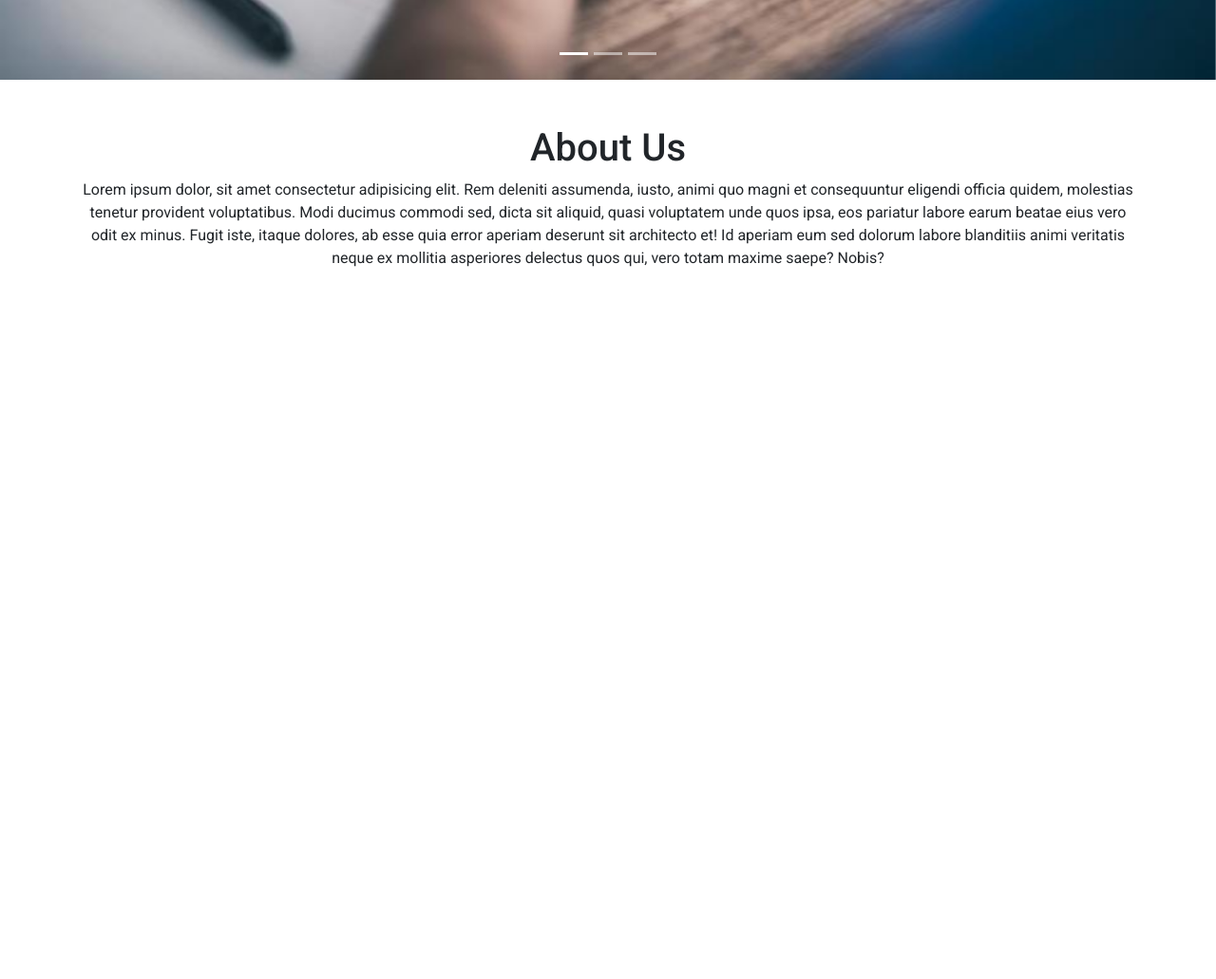
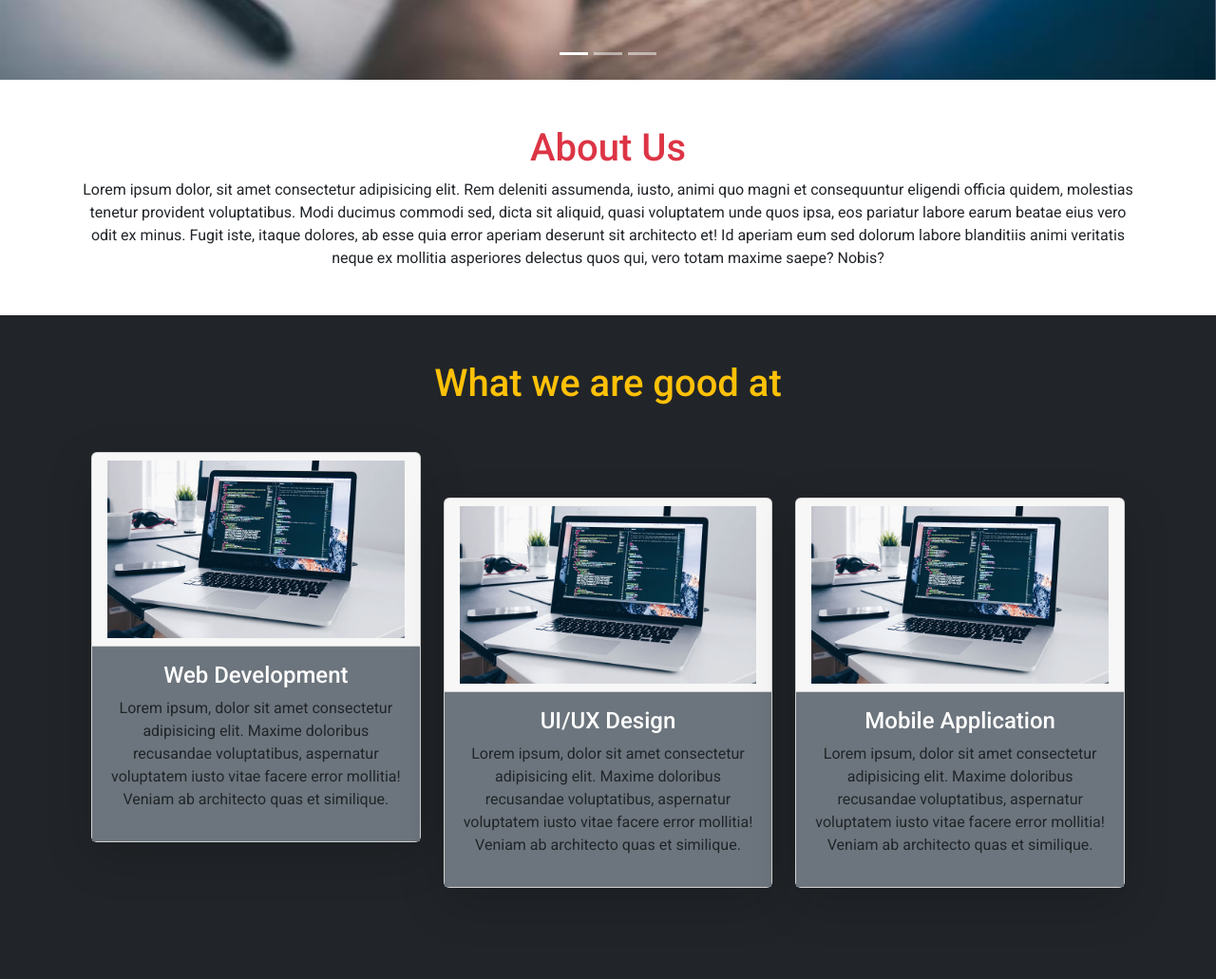
Before and after one commit to A-Tech-Services/Myportfolio, a plain HTML site: page index.html in a window 1280 px wide. Shown: the part 793-1824 px from the top of the page at 95% size. Before the commit the page ends 1093 px from the top, so only its background shows below. Drawn offline with nearby package versions, Linux system fonts and the light colour scheme.

Commit message:
my portfolio

```diff
--- a/index.html
+++ b/index.html
@@ -88,9 +88,57 @@
 
       <div class="aboutus mt-5">
           <div class="container">
-              <h1 class="text-dark text-center" id="aboutus">About Us</h1>
+              <h1 class="text-danger text-center" id="aboutus">About Us</h1>
               <p class="text-center">Lorem ipsum dolor, sit amet consectetur adipisicing elit. Rem deleniti assumenda, iusto, animi quo magni et consequuntur eligendi officia quidem, molestias tenetur provident voluptatibus. Modi ducimus commodi sed, dicta sit aliquid, quasi voluptatem unde quos ipsa, eos pariatur labore earum beatae eius vero odit ex minus. Fugit iste, itaque dolores, ab esse quia error aperiam deserunt sit architecto et! Id aperiam eum sed dolorum labore blanditiis animi veritatis neque ex mollitia asperiores delectus quos qui, vero totam maxime saepe? Nobis?</p>
           </div>
+      </div>
+
+
+      <!-- Our Services -->
+      <div class="container-fluid bg-dark p-5 mt-5">
+            <h1 class="text-warning text-center" id="aboutus">What we are good at</h1>
+            <div class="m-5 grid">
+                <div class="row">
+                    <div class="col-lg-4">
+                        <div class="card shadow-lg">
+                            <div class="card-header">
+                                <img src="/images/head3.jpg" alt="" class="img-fluid">
+                            </div>
+
+                            <div class="card-body bg-secondary">
+                                <p class="text-white h4 text-center">Web Development</p>
+                                <p class="text-dark text-center">Lorem ipsum, dolor sit amet consectetur adipisicing elit. Maxime doloribus recusandae voluptatibus, aspernatur voluptatem iusto vitae facere error mollitia! Veniam ab architecto quas et similique.</p>
+                            </div>
+                        </div>
+                    </div>
+
+                    <div class="col-lg-4 mt-5">
+                        <div class="card shadow-lg">
+                            <div class="card-header">
+                                <img src="/images/head3.jpg" alt="" class="img-fluid">
+                            </div>
+
+                            <div class="card-body bg-secondary">
+                                <p class="text-white h4 text-center">UI/UX Design</p>
+                                <p class="text-dark text-center">Lorem ipsum, dolor sit amet consectetur adipisicing elit. Maxime doloribus recusandae voluptatibus, aspernatur voluptatem iusto vitae facere error mollitia! Veniam ab architecto quas et similique.</p>
+                            </div>
+                        </div>
+                    </div>
+
+                    <div class="col-lg-4 mt-5">
+                        <div class="card shadow-lg">
+                            <div class="card-header">
+                                <img src="/images/head3.jpg" alt="" class="img-fluid">
+                            </div>
+
+                            <div class="card-body bg-secondary">
+                                <p class="text-white h4 text-center">Mobile Application</p>
+                                <p class="text-dark text-center">Lorem ipsum, dolor sit amet consectetur adipisicing elit. Maxime doloribus recusandae voluptatibus, aspernatur voluptatem iusto vitae facere error mollitia! Veniam ab architecto quas et similique.</p>
+                            </div>
+                        </div>
+                    </div>
+                </div>
+            </div>
       </div>
 
     <script src="https://cdn.jsdelivr.net/npm/bootstrap@5.2.0/dist/js/bootstrap.bundle.min.js"></script>
```
